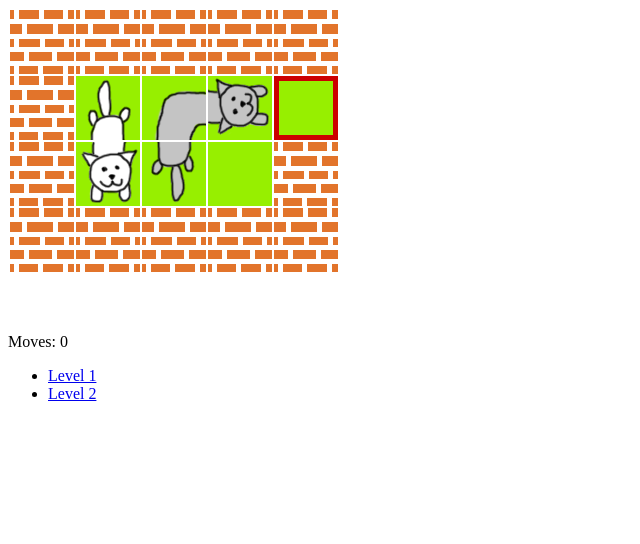
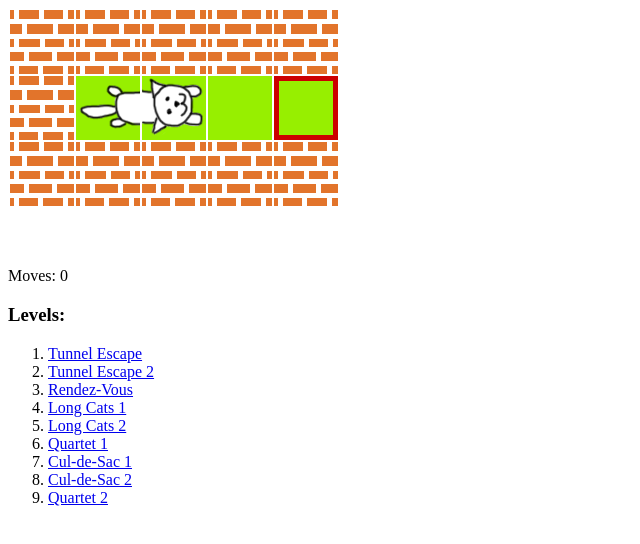
Before and after one commit to iliazeus/liquicats, a plain HTML site: page index.html in a window 1280 px wide. Shown: the whole page, without its empty margins (0-640 px from the left). Drawn offline with Linux system fonts and the light colour scheme.

Commit message:
feature: new levels

```diff
--- a/index.html
+++ b/index.html
@@ -14,10 +14,19 @@
             <p>Moves: <span id="moveCounter"></span></p>
         </div>
         <div>
-            <ul>
-                <li><a id="level1" href="#256,256,256,256,256,256,3216384,1057536,2105856,1,256,3215872,1254400,0,256,256,256,256,256,256,5,4">Level 1</a></li>
-                <li><a href="#256,256,256,256,256,256,256,256,0,0,0,0,0,256,256,0,0,1188352,256,1257984,256,256,1057536,2106112,2302720,256,1258240,256,256,205568,140032,140288,256,1258496,256,256,135680,135936,136192,256,1,256,256,256,256,256,256,256,256,7,7">Level 2</a></li>
-            </ul>
+            <h3>Levels:</h3>
+            <ol>
+                <li><a id="level1" href="#256,256,256,256,256,256,2102272,2101760,0,1,256,256,256,256,256,5,3">Tunnel Escape</a></li>
+                <li><a href="#256,256,256,256,256,256,0,0,0,1,256,0,256,256,256,256,0,0,0,256,256,256,256,0,256,256,135680,135936,136192,256,256,256,256,256,256,5,7">Tunnel Escape 2</a></li>
+                <li><a href="#256,256,256,256,256,256,3216384,1057536,2105856,1,256,3215872,1254400,0,256,256,256,256,256,256,5,4">Rendez-Vous</a></li>
+                <li><a href="#256,256,256,1,256,256,256,256,2106368,2106112,2106112,2106112,2105856,256,256,0,256,256,256,0,256,256,143872,144128,144128,144128,144384,256,256,0,256,256,256,0,256,256,2102272,2102016,2102016,2102016,2101760,256,256,256,256,256,256,256,256,7,7">Long Cats 1</a></li>
+                <li><a href="#256,256,1,256,256,256,2106368,2106112,2105856,256,256,0,256,0,256,256,143872,144128,144384,256,256,3216384,256,1249792,256,256,3150592,2102016,2298624,256,256,256,256,256,256,5,7">Long Cats 2</a></li>
+                <li><a href="#256,1,256,256,256,256,256,0,147968,1196800,0,256,256,78592,144384,1262592,3216384,256,256,3224320,139776,1188608,3216128,256,256,3158784,2109952,1254400,3215872,256,256,256,256,256,256,256,6,6">Quartet 1</a></li>
+                <li><a href="#256,256,256,256,256,256,256,256,0,0,0,0,0,256,256,0,0,1188352,256,1257984,256,256,1057536,2106112,2302720,256,1258240,256,256,205568,140032,140288,256,1258496,256,256,135680,135936,136192,256,1,256,256,256,256,256,256,256,256,7,7">Cul-de-Sac 1</a></li>
+                <li><a href="#256,256,256,256,256,256,256,256,0,0,0,0,1257984,256,256,0,0,1188352,256,1258240,256,256,1057536,2106112,2302720,256,1258240,256,256,205568,140032,140288,256,1258496,256,256,135680,135936,136192,256,1,256,256,256,256,256,256,256,256,7,7">Cul-de-Sac 2</a></li>
+                <li><a href="#256,1,256,256,256,256,256,0,147968,1196800,256,256,256,78592,144384,1262592,3216384,256,256,3224320,139776,1188608,3216128,256,256,3158784,2109952,1254400,3215872,256,256,256,256,256,256,256,6,6">Quartet 2</a></li>
+
+            </ol>
         </div>
     </body>
 </html>
```
